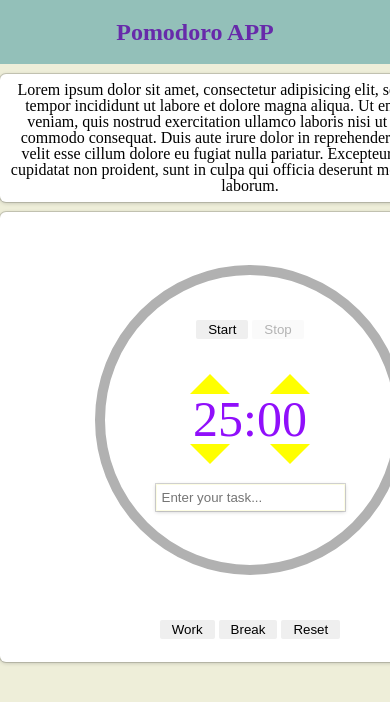
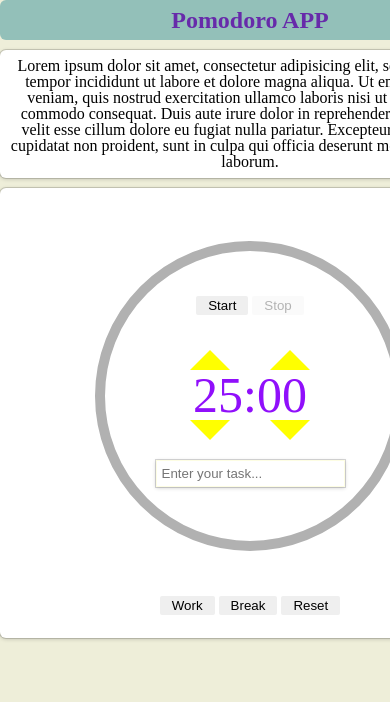
Before and after one commit to willidert/willidert.github.io, a plain HTML site: page index.html in a window 390 px wide. Shown: the top 702 px of the page. Drawn offline with Linux system fonts and the light colour scheme.

Commit message:
alterações p corrigir a responsividade

```diff
--- a/index.html
+++ b/index.html
@@ -9,7 +9,7 @@
 </head>
 <body>
     <header>
-        <h1 class="title">Pomodoro APP</h1>
+        <h1 class="container title">Pomodoro APP</h1>
     </header>
     <div class="about container">
         <p>
--- a/styles.css
+++ b/styles.css
@@ -19,11 +19,9 @@ body {
     text-align: center;
     font-weight: bold;
     font-size: 24px;
-    padding: 20px;
     background-color: #6aaa;
     color: #672aaa;
-    margin-bottom: 10px;
-    /*height: 50px;*/
+    box-shadow: none;
 }
 
 .canvas-wrap {
@@ -116,3 +114,12 @@ body {
     padding: 8px;
     margin: 5px;
 }
+
+
+/*tentando deixar responsivo
+@media screen and (max-width: 900px) {
+    .container {
+        min-width: 480px;
+        max-width: 600px;
+    }
+}*/
```
Also changed, not shown: 1 other file.
